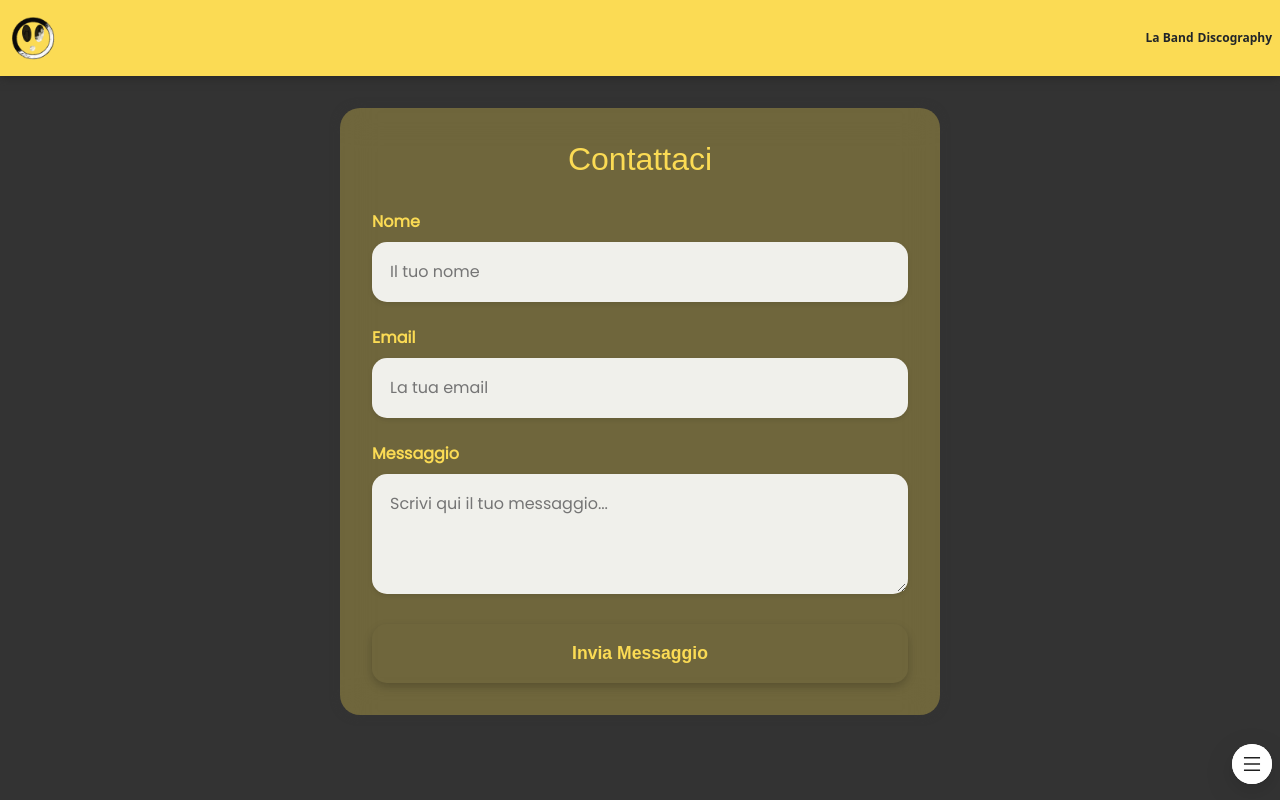
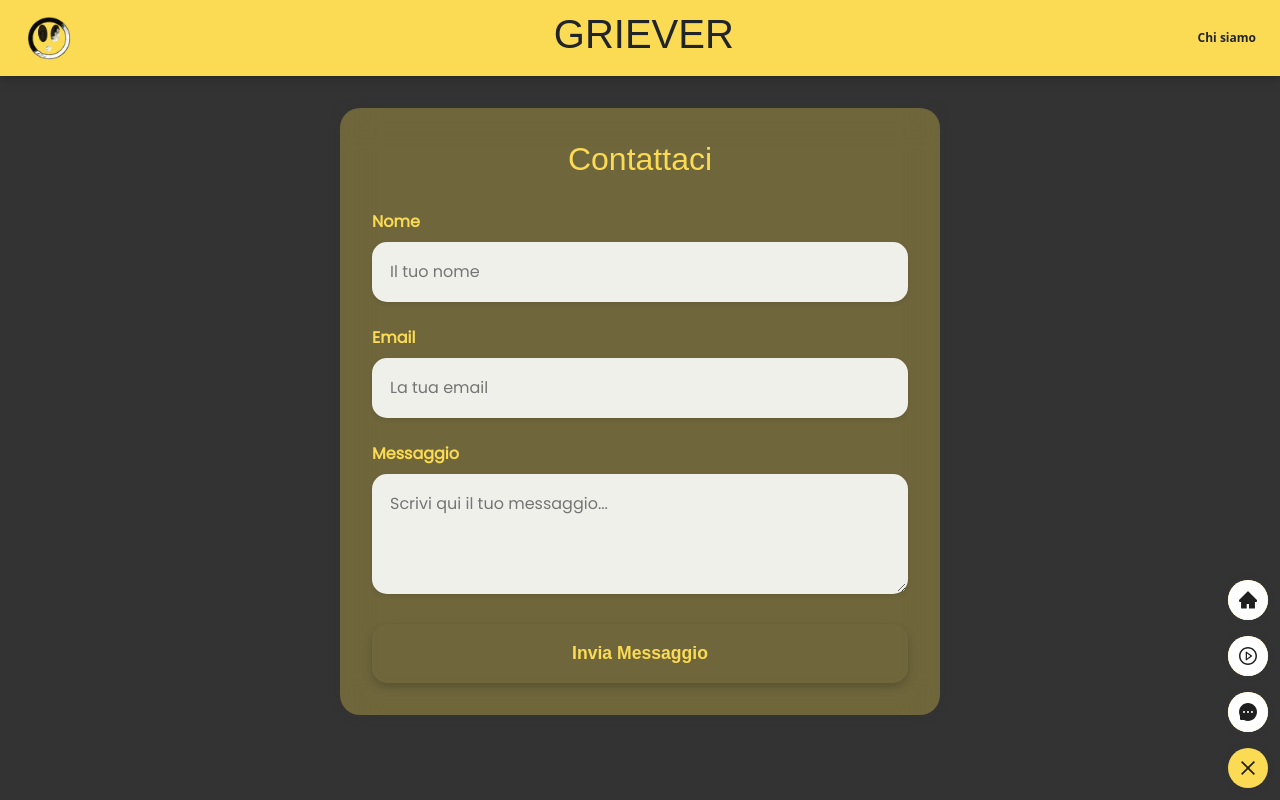
Before and after one commit to mattiacoli/Griever_webapp, a React (Vite) app: page /contact_us in a window 1280 px wide. Both pictures are taken after a click on the button 1252 px from the left and 764 px from the top of the page. Shown: the top 800 px of the page. Built offline with nearby package versions, Linux system fonts and the light colour scheme; a web font is replaced by a local one.

Commit message:
feat: enhance Header layout, add Fab component, and improve contact page functionality

```diff
--- /dev/null
+++ b/src/components/Fab.jsx
@@ -0,0 +1,45 @@
+import { FloatButton } from 'antd';
+import { MenuOutlined, PlayCircleOutlined, MessageFilled, HomeFilled } from "@ant-design/icons"
+import { useNavigate } from 'react-router-dom';
+import { useState } from 'react';
+
+
+export default function Fab() {
+
+  const navigator = useNavigate()
+  const [open, setOpen] = useState(false);
+
+  return (
+    <>
+      <FloatButton.Group
+        className='fab-group '
+        icon={<MenuOutlined />}
+        style={{ bottom: ".75rem", right: ".75rem" }}
+        shape='circle'
+        type='warning'
+        trigger='click'
+        onOpenChange={(open) => setOpen(open)}
+        open={open}
+      >
+
+        <FloatButton
+          icon={<HomeFilled />}
+          onClick={() => { navigator("/"); setOpen(false) }}
+        />
+
+        <FloatButton
+          icon={<PlayCircleOutlined />}
+          onClick={() => { navigator("/discography"); setOpen(false) }}
+        />
+
+        <FloatButton
+          icon={<MessageFilled />}
+          onClick={() => { navigator("/contact_us"); setOpen(false) }}
+        />
+
+
+
+      </FloatButton.Group>
+    </>
+  )
+}
--- a/src/components/Header.jsx
+++ b/src/components/Header.jsx
@@ -3,19 +3,20 @@ import { NavLink, Link } from "react-router-dom";
 export default function Header() {
   return (
     <header>
-      <nav className="navbar d-flex">
+      <nav className="navbar d-flex align-items-center justify-content-between px-3">
         <NavLink className="navbar-brand" to="/">
           <img src="/assets/img/Logo_bw.png" alt="logo" className="logo" style={{ width: "50px" }} />
         </NavLink>
 
+        <h1>GRIEVER</h1>
+
         <div className="utils d-flex gap-1">
           <Link to="/bio" className="utils_link">
-            La Band
-          </Link>
-          <Link to="/discography" className="utils_link">
-            Discography
+            Chi siamo
           </Link>
         </div>
+
+
       </nav>
     </header>
   );
--- a/src/index.css
+++ b/src/index.css
@@ -22,6 +22,10 @@ body {
   background-color: var(--dark-color);
 }
 
+.fab-group .ant-float-btn {
+  background-color: var(--primary-color) !important;
+  box-shadow: 0 0 5px var(--dark-color) !important;
+}
 
 h1,
 h2,
@@ -127,7 +131,7 @@ main {
   background-color: rgba(255, 255, 255, 0.9);
   font-family: 'Poppins', sans-serif;
   font-size: 1rem;
-  color: var(--text-color);
+  color: var(--dark-color);
   transition: all 0.3s ease;
   box-shadow: 0 2px 5px rgba(0, 0, 0, 0.1);
 }
--- a/src/layouts/DefaultLayout.jsx
+++ b/src/layouts/DefaultLayout.jsx
@@ -1,21 +1,12 @@
 import { Outlet } from "react-router-dom";
-import { FloatButton } from 'antd';
-import { MenuOutlined } from "@ant-design/icons"
 import Header from "../components/Header";
-
+import Fab from "../components/Fab";
 
 export default function DefaultLayout() {
   return (
     <div className="default-layout">
 
-
-      <div className="menu">
-        <FloatButton icon={<MenuOutlined />}
-          style={{ bottom: "1rem", right: ".5rem" }}
-        />
-      </div>
-
-
+      <Fab />
 
       <Header />
 
--- a/src/pages/Contattaci.jsx
+++ b/src/pages/Contattaci.jsx
@@ -1,13 +1,22 @@
 import { useForm, ValidationError } from '@formspree/react';
+import { useNavigate } from 'react-router-dom';
 
 export default function Contattaci() {
+  const navigator = useNavigate()
   const [state, handleSubmit] = useForm("xgvzqydb");
 
   if (state.succeeded) {
     return (
-      <div className="success-message">
-        Grazie per averci contattato! Ti risponderemo presto.
+      <div className="contact-success text-center">
+        <div className="success-message">
+          Grazie per averci contattato! Ti risponderemo presto.
+        </div>
+
+        <button className='btn btn-primary mt-3' onClick={() => navigator("/")}>
+          Torna alla pagina principale
+        </button>
       </div>
+
     );
   }
 
```
